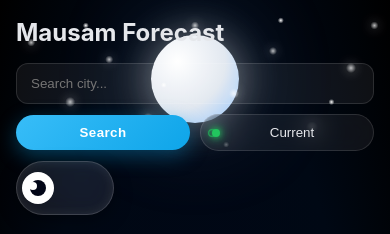
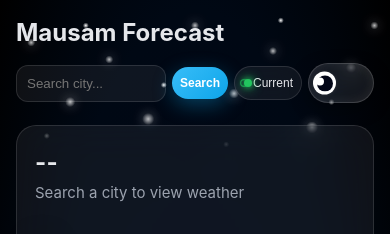
Before and after one commit to sangamjha1/Weather-app, a plain HTML site: page client/index.html in a window 390 px wide. Shown: the top 234 px of the page. Drawn offline with Linux system fonts and the light colour scheme.

Commit message:
Mobile Responsive Check

```diff
--- a/client/css/responsive.css
+++ b/client/css/responsive.css
@@ -32,23 +32,57 @@
     }
 
     .search-box {
-        flex-wrap: wrap;
-        gap: 10px;
+        flex-wrap: nowrap;
+        gap: 6px;
+        width: 100%;
     }
 
     .search-box input {
-        width: 100%;
+        width: auto;
+        flex: 1 1 auto;
+        min-width: 70px;
+        padding: 10px 10px;
         min-width: 0;
     }
 
     #searchBtn,
     #locBtn {
-        flex: 1;
-        min-width: 0;
+        flex: 0 0 auto;
+        min-width: auto;
+        padding: 9px 10px;
+        font-size: 12px;
+        letter-spacing: 0;
+    }
+
+    #locBtn {
+        padding-left: 20px;
+    }
+
+    #locBtn::before,
+    #locBtn::after {
+        left: 9px;
     }
 
     .theme-toggle {
-        margin-left: auto;
+        margin-left: 0;
+        width: 64px;
+        height: 34px;
+        padding: 4px;
+        flex: 0 0 auto;
+    }
+
+    .toggle-thumb {
+        width: 24px;
+        height: 24px;
+        left: 4px;
+    }
+
+    .light .toggle-thumb {
+        left: calc(100% - 28px);
+    }
+
+    .night > .moon {
+        display: none;
     }
 
     .dashboard {
@@ -108,22 +142,36 @@
         grid-template-columns: 1fr;
     }
 
-    #searchBtn,
+    #searchBtn {
+        padding: 9px 8px;
+        min-width: 56px;
+    }
+
     #locBtn {
-        flex: 0 0 calc(50% - 5px);
+        padding: 9px 8px 9px 18px;
+        min-width: 62px;
+    }
+
+    .search-box input {
+        min-width: 64px;
     }
 
     .theme-toggle {
-        margin-left: 0;
+        width: 58px;
+        height: 32px;
+        padding: 3px;
+    }
+
+    .toggle-thumb {
+        width: 23px;
+        height: 23px;
+    }
+
+    .light .toggle-thumb {
+        left: calc(100% - 26px);
     }
 
     .sun {
         gap: 12px;
     }
-
-    .night > .moon {
-        width: 88px;
-        height: 88px;
-        left: 50%;
-    }
 }
--- a/client/js/app.js
+++ b/client/js/app.js
@@ -5,6 +5,10 @@ document.addEventListener("DOMContentLoaded", () => {
     const locBtn = document.getElementById("locBtn");
     const themeToggle = document.getElementById("themeToggle");
     const aqiEl = document.getElementById("aqi");
+    const isIOS =
+        /iPad|iPhone|iPod/.test(navigator.userAgent) ||
+        (navigator.userAgent.includes("Mac") && navigator.maxTouchPoints > 1);
+    let locationInProgress = false;
 
 
     /* =========================================================
@@ -25,10 +29,20 @@ document.addEventListener("DOMContentLoaded", () => {
        LOAD CURRENT LOCATION ON PAGE OPEN
     ========================================================= */
 
+    // iOS Safari can suppress geolocation prompt on initial page load.
+    // Try once on load and retry on first user interaction.
     loadCurrentLocation();
+    if (isIOS) setupIOSLocationRetry();
+
+    function setupIOSLocationRetry() {
+        const retry = () => loadCurrentLocation();
+        document.addEventListener("touchend", retry, { once: true });
+        document.addEventListener("click", retry, { once: true });
+    }
 
     async function loadCurrentLocation() {
-        if (!navigator.geolocation) return;
+        if (!navigator.geolocation || locationInProgress) return;
+        locationInProgress = true;
 
         aqiEl.innerText = "...";
 
@@ -38,16 +52,24 @@ document.addEventListener("DOMContentLoaded", () => {
 
                 try {
                     const data = await fetchWeatherByCoords(latitude, longitude);
-                    if (!data || data.error) return;
+                    if (!data || data.error) {
+                        locationInProgress = false;
+                        return;
+                    }
 
                     showWeather(data);
                     loadAQI(latitude, longitude);
+                    locationInProgress = false;
 
                 } catch {
                     console.warn("Location weather failed");
+                    locationInProgress = false;
                 }
             },
-            () => console.warn("Location permission denied"),
+            () => {
+                console.warn("Location permission denied");
+                locationInProgress = false;
+            },
             { enableHighAccuracy: false, timeout: 8000 }
         );
     }
```
